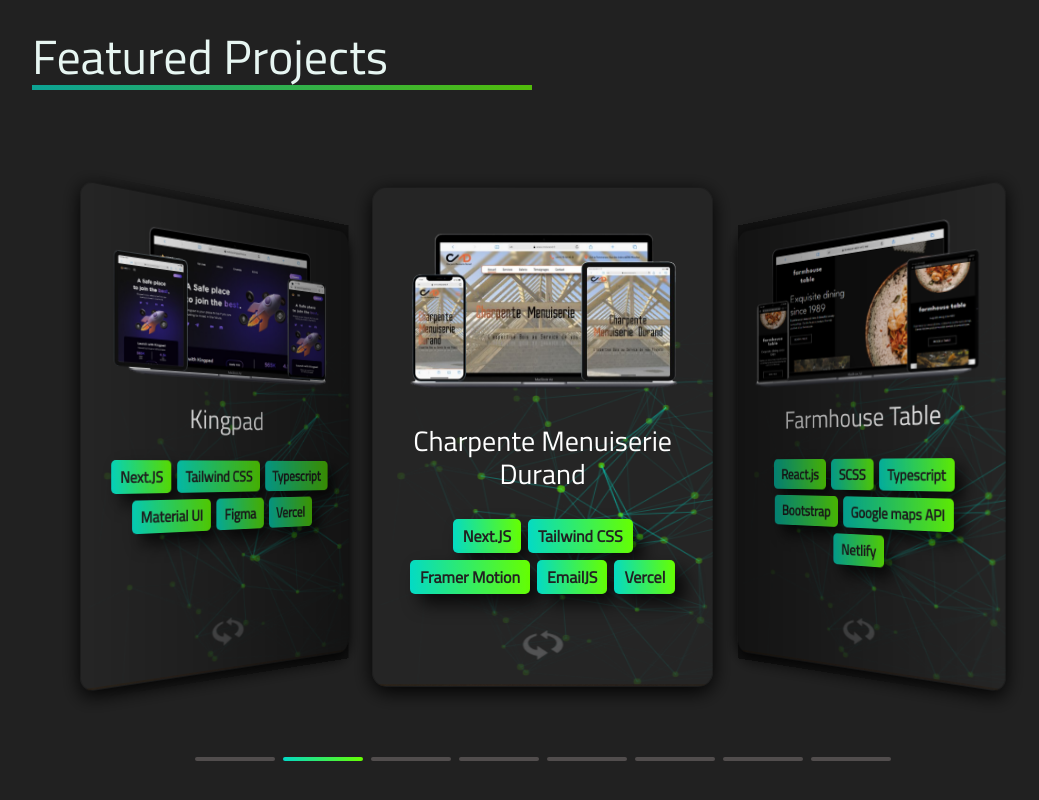
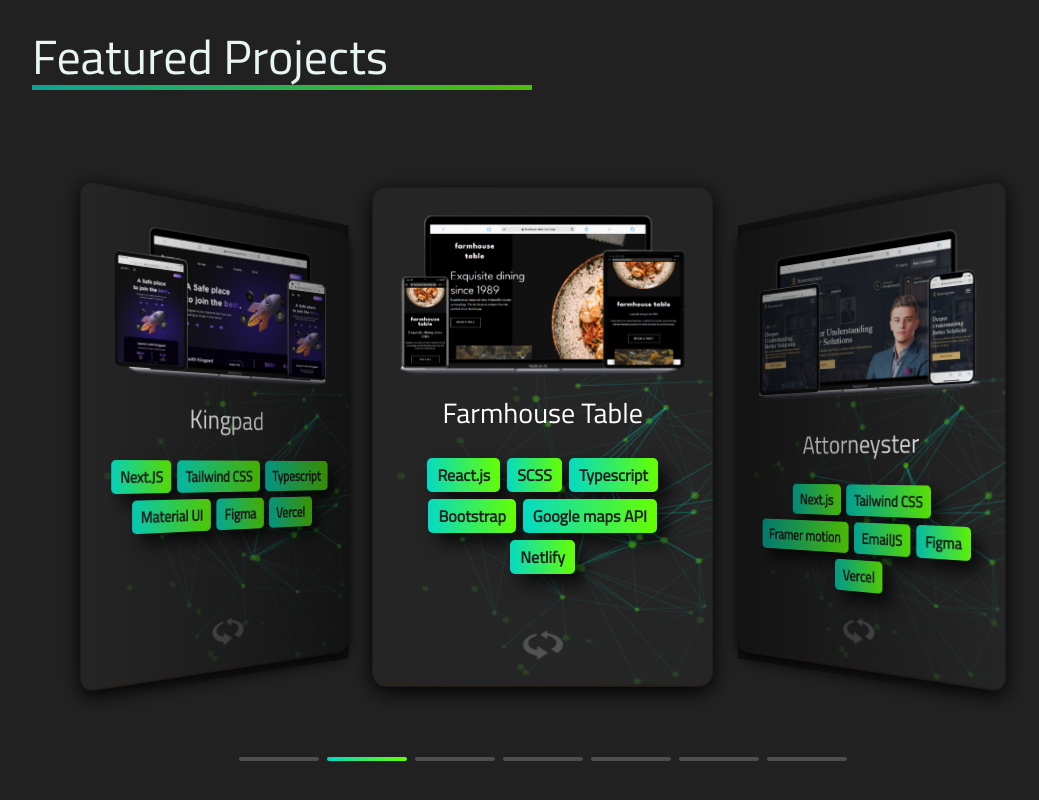
Before and after one commit to thomasaugot/portfolio, a React (Create React App) app: page / in a window 1280 px wide. Shown: the part 3140-3940 px from the top of the page, without its empty margins (97-1136 px from the left). Built offline with nearby package versions, Linux system fonts and the light colour scheme.

Commit message:
update portfolio

```diff
--- a/src/components/Portfolio/PortfolioPage.js
+++ b/src/components/Portfolio/PortfolioPage.js
@@ -49,15 +49,15 @@
       linkRepo: "https://github.com/thomasaugot/kp-next.js",
       linkDemo: "https://kp-next-js.vercel.app/",
     },
-    {
-      id: 2,
-      capture1: require("./cmdurand.png"),
-      name: t("projects.1.name"),
-      description: t("projects.1.description"),
-      stack: ["Next.JS", "Tailwind CSS", "Framer Motion", "EmailJS", "Vercel"],
-      linkRepo: "https://github.com/thomasaugot/charpente-menuiserie-durand",
-      linkDemo: "https://www.cmdurand.fr/",
-    },
+    // {
+    //   id: 2,
+    //   capture1: require("./cmdurand.png"),
+    //   name: t("projects.1.name"),
+    //   description: t("projects.1.description"),
+    //   stack: ["Next.JS", "Tailwind CSS", "Framer Motion", "EmailJS", "Vercel"],
+    //   linkRepo: "https://github.com/thomasaugot/charpente-menuiserie-durand",
+    //   linkDemo: "https://www.cmdurand.fr/",
+    // },
     {
       id: 3,
       capture1: require("./farmhouse (2).png"),
```
Also changed, not shown: 1 other file (tests, documents, lock files or other folders).
